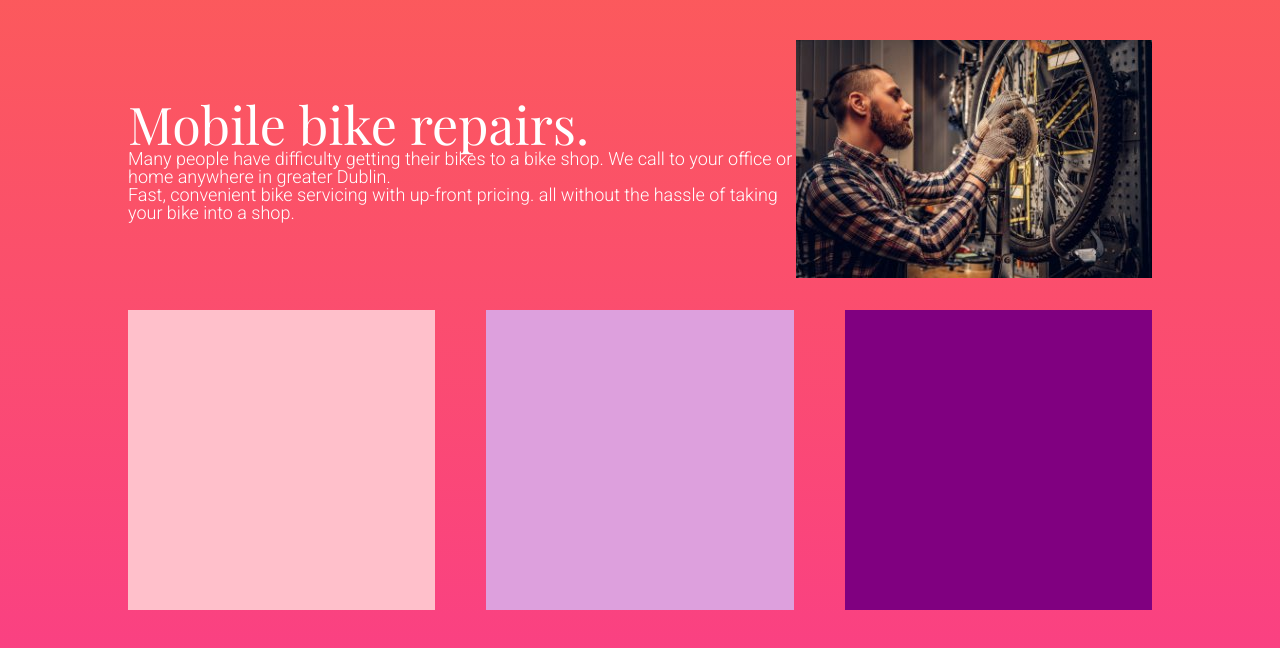
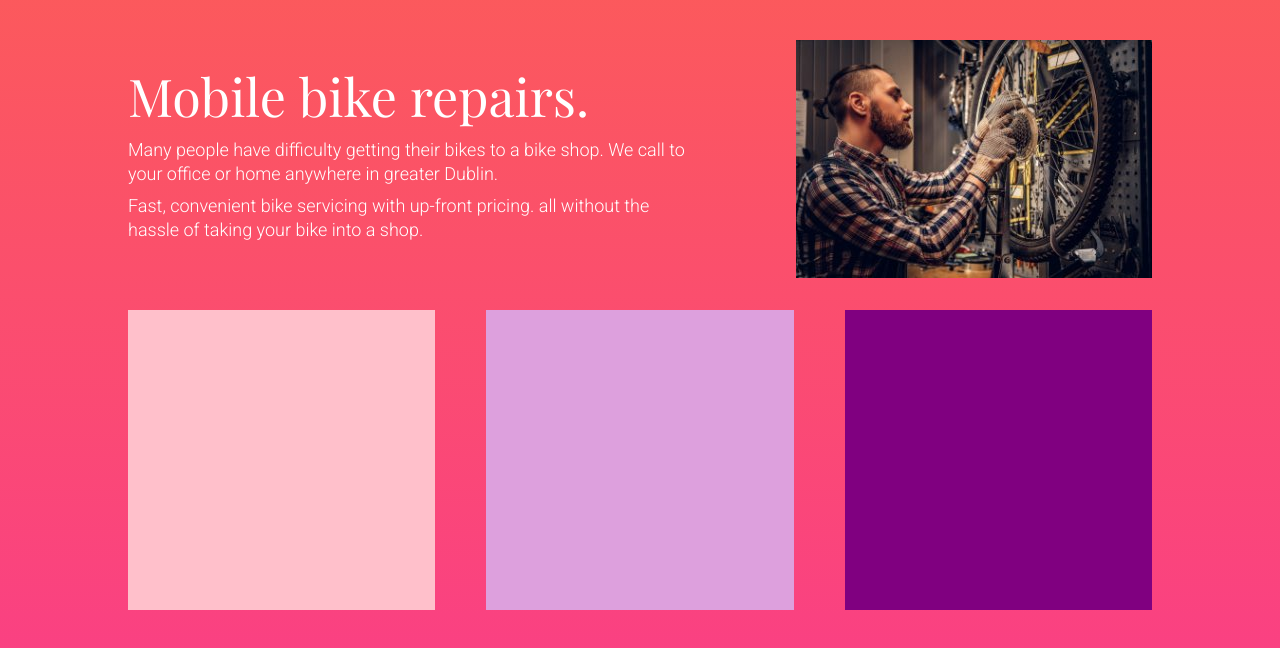
Before and after one commit to odacrem123/bike-repair-website, a plain HTML site: page index.html in a window 1280 px wide. Shown: the part 132-780 px from the top of the page. Drawn offline with nearby package versions, Linux system fonts and the light colour scheme.

Commit message:
herobox1 adjustment
align and change sizes on all elements

```diff
--- a/style.css
+++ b/style.css
@@ -37,6 +37,7 @@ main {
 
 .herobox1 {
   flex: 2;
+  padding-right: 100px;
 }
 
 .herobox2 {
@@ -70,4 +71,10 @@ main {
 h1 {
   font-size: 3.25rem;
   font-family: 'Playfair Display', serif;
+  margin-bottom: 1rem;
 }
+
+p {
+  line-height: 1.5rem;
+  margin-bottom: 0.5rem;
+}
```
